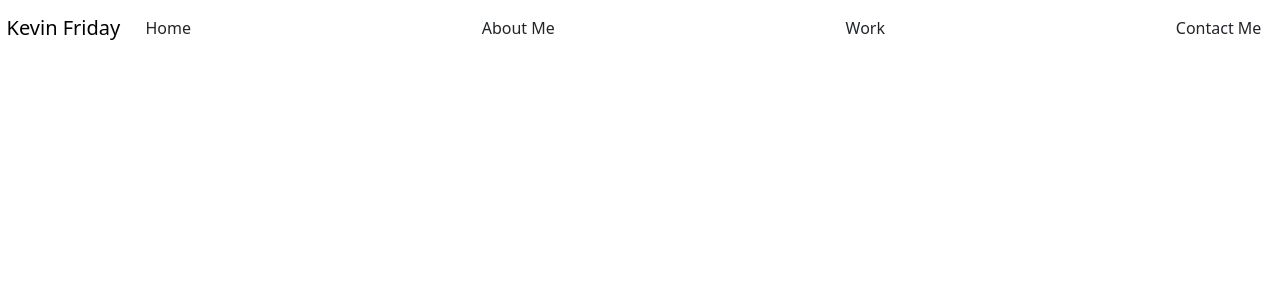
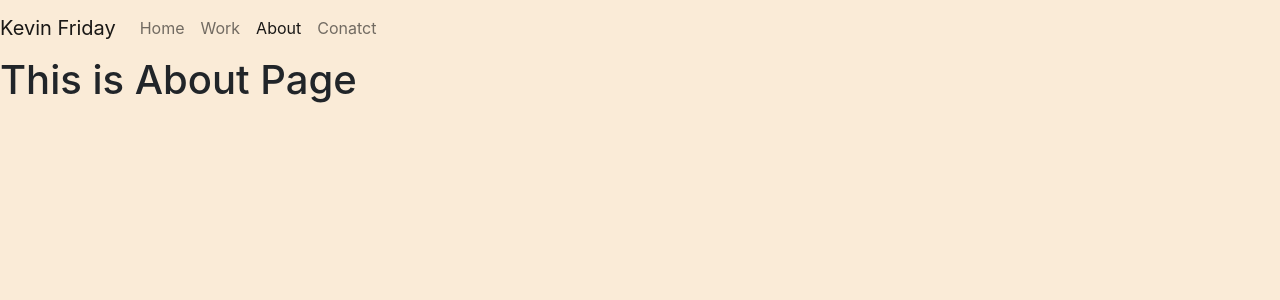
Before and after one commit to drkevinfriday/Portfolio_Full_Design, a React (Create React App) app: page /about in a window 1280 px wide. Shown: the top 300 px of the page. Built offline with nearby package versions, Linux system fonts and the light colour scheme.

Commit message:
navbar Links

```diff
--- a/package.json
+++ b/package.json
@@ -10,7 +10,8 @@
     "react": "^18.2.0",
     "react-bootstrap": "^2.5.0",
     "react-dom": "^18.2.0",
-    "react-scripts": "5.0.1",
+    "react-router-bootstrap": "^0.26.2",
+    "react-scripts": "^2.1.3",
     "web-vitals": "^2.1.4"
   },
   "scripts": {
--- a/src/App.js
+++ b/src/App.js
@@ -1,12 +1,11 @@
 import React from "react";
-import NavBar from "./NavBar";
 
 
 
 function App() {
   return (
     <div className="App">
-      <NavBar></NavBar>
+      <h1></h1>
     </div>
   );
 }
--- a/src/NavBar/index.js
+++ /dev/null
@@ -1,24 +0,0 @@
-import React from 'react';
-import Container from 'react-bootstrap/Container';
-import Nav from 'react-bootstrap/Nav';
-import Navbar from 'react-bootstrap/Navbar';
-
-
-function NavBar() {
-  return (
-    <Navbar    style={{
-        background:"#ffff"}} expand="lg">
-            <Navbar.Brand href="#home" style={{
-                margin:"auto",color:"black"}}>Kevin Friday</Navbar.Brand>
-      <Container>
-        <Nav.Link href="#home">Home</Nav.Link>
-        <Nav.Link href="#link">About Me</Nav.Link>
-        <Nav.Link href="#link">Work</Nav.Link>
-        <Nav.Link href="#link">Contact Me</Nav.Link>
-
-      </Container>
-    </Navbar>
-  );
-}
-
-export default NavBar;
--- /dev/null
+++ b/src/components/about.js
@@ -0,0 +1,11 @@
+import React from 'react'
+
+const about = () => {
+    return (
+        <div>
+            <h1>This is About Page</h1>
+        </div>
+    )
+}
+
+export default about
--- /dev/null
+++ b/src/components/contact.js
@@ -0,0 +1,11 @@
+import React from 'react'
+
+const conatct = () => {
+    return (
+        <div>
+            <h1>This is conatct Page</h1>
+        </div>
+    )
+}
+
+export default conatct
--- /dev/null
+++ b/src/components/header.js
@@ -0,0 +1,36 @@
+import React from 'react';
+import Container from 'react-bootstrap/Container';
+import Nav from 'react-bootstrap/Nav';
+import Navbar from 'react-bootstrap/Navbar';
+import {LinkContainer} from 'react-router-bootstrap'
+
+
+function header() {
+  return (
+    <Navbar
+     expand="lg">
+        <LinkContainer to="/">
+        <Navbar.Brand>
+                Kevin Friday
+        </Navbar.Brand>
+      </LinkContainer >
+      <Nav>
+        <LinkContainer to="/Home">
+          <Nav.Link>Home</Nav.Link>
+        </LinkContainer>
+        <LinkContainer to="/work">
+          <Nav.Link>Work</Nav.Link>
+        </LinkContainer>
+        <LinkContainer to="/about">
+          <Nav.Link>About</Nav.Link>
+        </LinkContainer>
+        <LinkContainer to="/contact">
+          <Nav.Link>Conatct</Nav.Link>
+        </LinkContainer>
+
+      </Nav>
+    </Navbar>
+  );
+}
+
+export default header;
--- /dev/null
+++ b/src/components/home.js
@@ -0,0 +1,11 @@
+import React from 'react'
+
+const home = () => {
+    return (
+        <div>
+            <h1>This is home Page</h1>
+        </div>
+    )
+}
+
+export default home
--- /dev/null
+++ b/src/components/work.js
@@ -0,0 +1,11 @@
+import React from 'react'
+
+const work = () => {
+    return (
+        <div>
+            <h1>This is work Page</h1>
+        </div>
+    )
+}
+
+export default work
--- /dev/null
+++ b/src/index.css
@@ -0,0 +1,9 @@
+body {
+    margin: 100;
+    font-family: -apple-system, BlinkMacSystemFont, 'Segoe UI', 'Roboto', 'Oxygen',
+      'Ubuntu', 'Cantarell', 'Fira Sans', 'Droid Sans', 'Helvetica Neue',
+      sans-serif;
+    -webkit-font-smoothing: antialiased;
+    -moz-osx-font-smoothing: grayscale;
+    background-color: antiquewhite;
+  }
--- a/src/index.js
+++ b/src/index.js
@@ -1,11 +1,28 @@
 import React from 'react';
 import ReactDOM from 'react-dom/client';
-
-import App from './App';
+import { BrowserRouter as Router, Routes, Route } from "react-router-dom";
+import About from './components/about'
+import App from './App'
+import './index.css';
+import Header from './components/header'
+import Contact from './components/contact'
+import Home from './components/home'
+import Work from './components/work'
+;
 
 const root = ReactDOM.createRoot(document.getElementById('root'));
 root.render(
   <React.StrictMode>
-    <App />
+   <Router>
+      <Header/>
+      <Routes>
+        <Route exact path="/home" element={<Home />} />
+        <Route path="/contact" element={<Contact />} />
+        <Route path="/about" element={<About />} />
+        <Route path="/work" element={<Work />} />
+
+
+      </Routes>
+    </Router>
   </React.StrictMode>
 );
```
Also changed, not shown: src/components/footer.js (added), 1 other file (tests, documents, lock files or other folders).
